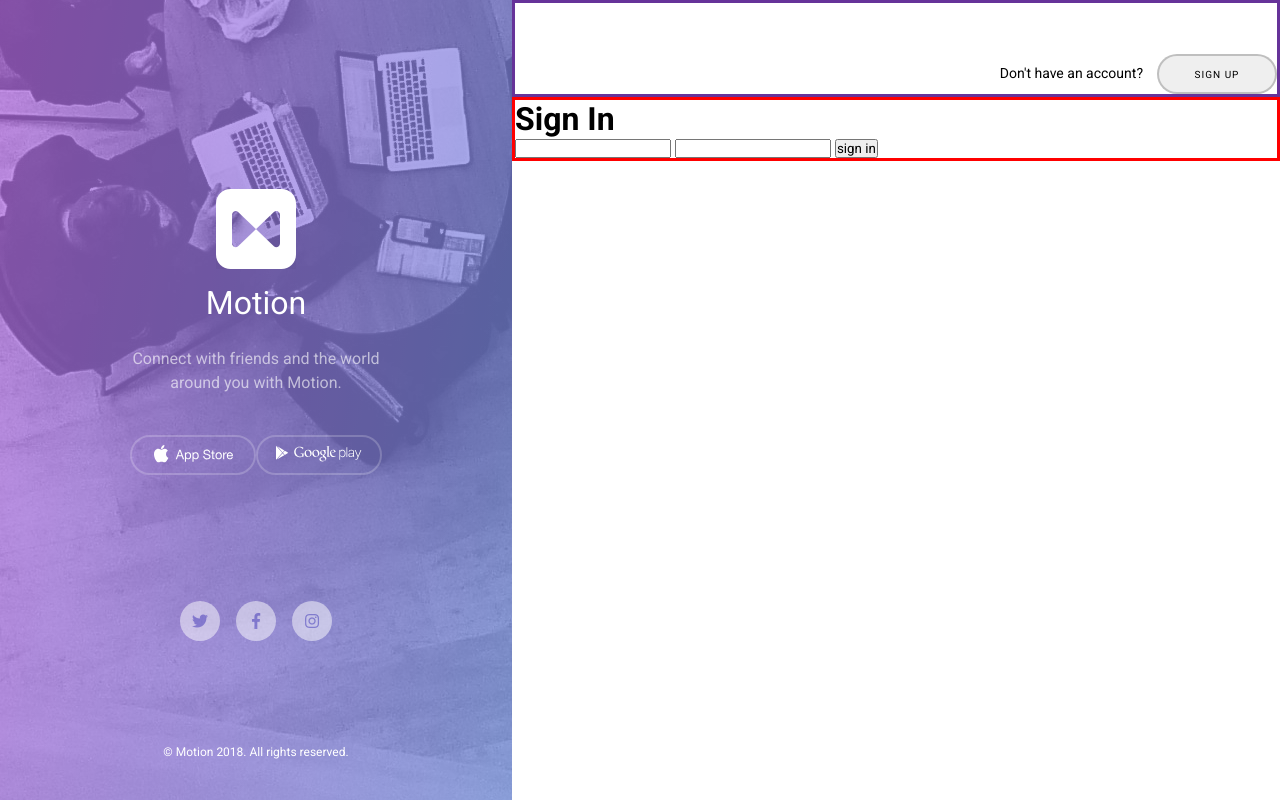
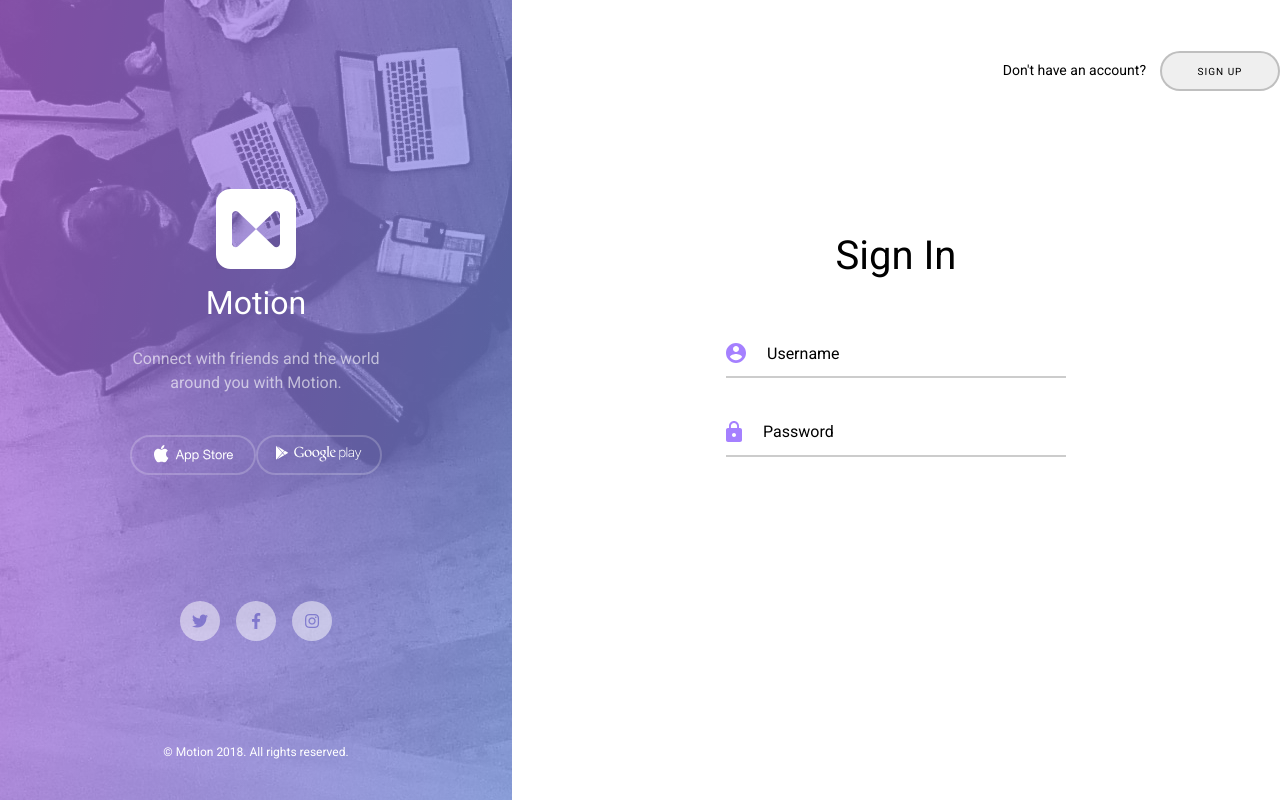
Before and after one commit to rueeggl/motion-project.io, a website: page index.html in a window 1280 px wide. Drawn offline with Linux system fonts and the light colour scheme.

Commit message:
input fields

```diff
--- a/index.html
+++ b/index.html
@@ -34,15 +34,28 @@
 
         </div>
         <div class="login-container right">
-            <div class="account">
+            <div class="login-container-top">
                 <p>Don't have an account?</p>
                 <button>Sign Up</button>
             </div>
-            <div class="sign-in">
-                <h1>Sign In</h1>
-                <input class="username" type="text">
-                <input class="password" type="text">
-                <button>sign in</button>
+            <div class="login-container-bottom">
+                <div class="bottom-wrapper">
+                    <h1>Sign In</h1>
+                    <form>
+                        <div class="input-field-wrapper">
+                            <div class="input-field">
+                                <img src="./assets/svgs/avatar.svg" alt="avatar">
+                                <input type="text" placeholder="username">
+                            </div>
+                            <div class="input-field">
+                                <img src="./assets/svgs/password.svg" alt="password">
+                                <input type="text" placeholder="password">
+                            </div>
+                        </div>
+                        <!-- <button>sign in</button> -->
+                    </form>
+
+                </div>
 
             </div>
         </div>
--- a/sass/_base.scss
+++ b/sass/_base.scss
@@ -1,6 +1,3 @@
-:root {
-  --white: #ffffff;
-}
 $linear-gradient: linear-gradient(102deg, #c468ff 0%, #6e91f6);
 
 * {
--- a/sass/_login.scss
+++ b/sass/_login.scss
@@ -108,9 +108,8 @@
     display: flex;
     flex-direction: column;
     justify-content: flex-start;
-    .account {
+    .login-container-top {
       display: flex;
-      border: solid rebeccapurple;
       flex-direction: row;
       justify-content: flex-end;
       padding-top: 51px;
@@ -147,8 +146,48 @@
         text-align: center;
       }
     }
-    .sign-in {
-      border: solid red;
+    .login-container-bottom {
+      padding-top: 141px;
+      display: flex;
+      flex-direction: column;
+      h1 {
+        font-size: 40px;
+        font-weight: normal;
+        font-stretch: normal;
+        font-style: normal;
+        line-height: normal;
+        letter-spacing: normal;
+        text-align: center;
+      }
+      form {
+        padding-top: 64px;
+      }
+      .input-field-wrapper {
+        display: flex;
+        flex-direction: column;
+        align-items: center;
+        .input-field {
+          width: 340px;
+          margin-bottom: 42.5px;
+          padding-bottom: 13px;
+          display: flex;
+          flex-direction: row;
+          justify-content: flex-start;
+          border-bottom: 2px solid rgba(0, 0, 0, 0.2);
+          img {
+            padding-right: 21px;
+          }
+          input {
+            text-transform: capitalize;
+            font-size: 16px;
+            outline: none;
+            border: none;
+          }
+          input::placeholder {
+            color: #000000;
+          }
+        }
+      }
     }
   }
 }
```
Also changed, not shown: css/main.css.
